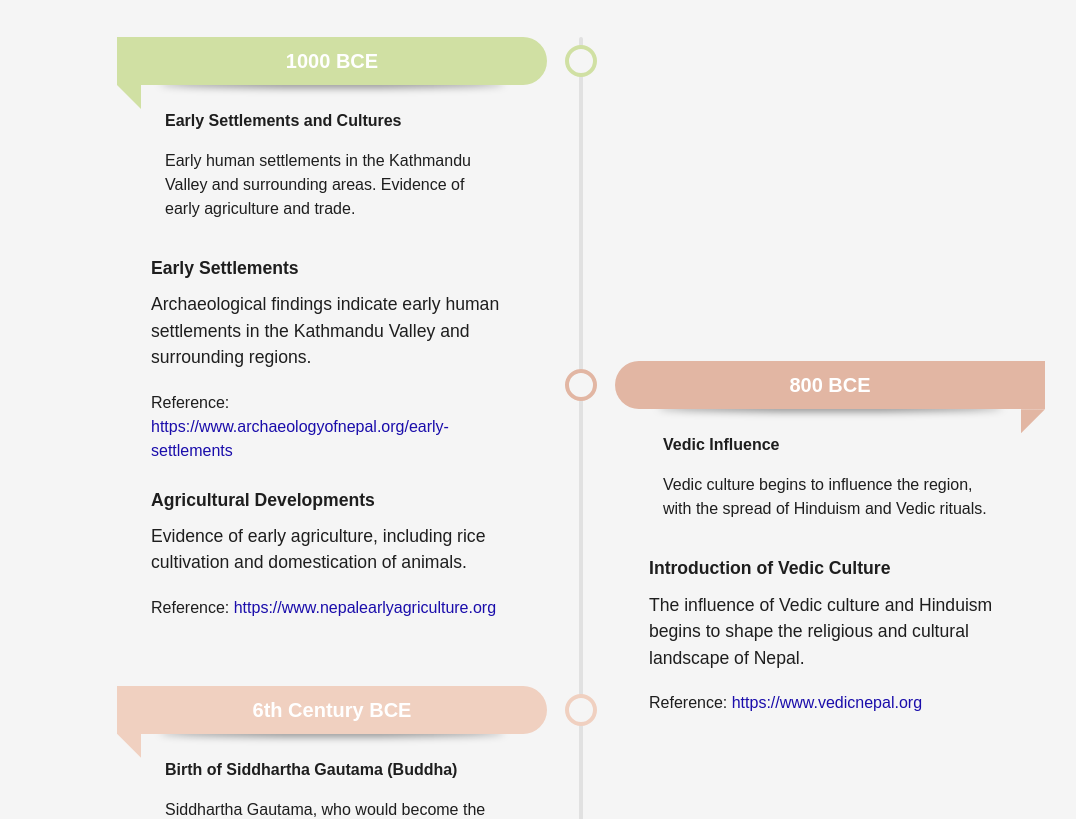
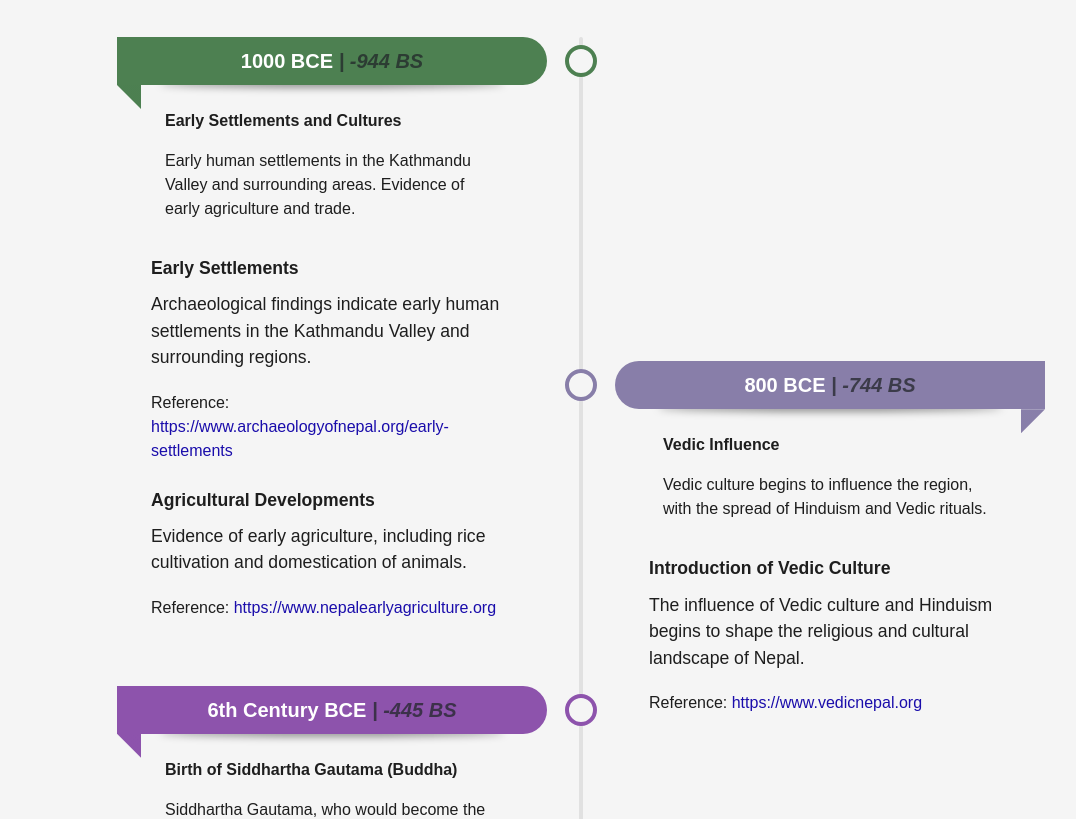
Before and after one commit to pratikshya-gautam/timeline, a Gatsby site: page /nepalies-history in a window 1280 px wide. Shown: the part 139-958 px from the top of the page, without its empty margins (75-1151 px from the left). Built offline with nearby package versions, Linux system fonts and the light colour scheme; Gatsby itself is replaced by a stand-in of ours.

Commit message:
update data function

```diff
--- a/src/components/timeline-style.tsx
+++ b/src/components/timeline-style.tsx
@@ -1,6 +1,8 @@
 import React from "react";
 import { css } from "@emotion/react";
 import { TimelineItem } from "./types";
+import { getRandomMutedColor } from "../shared/get-muted-color";
+import { convertADtoBS } from "../shared/conver-ad-to-bs";
 
 const timelineStyles = css`
   --color: rgba(30, 30, 30);
@@ -171,37 +173,62 @@ const timelineStyles = css`
   }
 `;
 
-function generateReference(reference: string | string[] | []| undefined) {
-  if (typeof reference === 'string') {
-    return (<div className="reference">Reference: <a href={reference} target="_blank">{reference}</a></div>);
+function generateReference(reference: string | string[] | [] | undefined) {
+  if (typeof reference === "string") {
+    return (
+      <div className="reference">
+        Reference:{" "}
+        <a href={reference} target="_blank">
+          {reference}
+        </a>
+      </div>
+    );
   } else if (Array.isArray(reference)) {
-    return reference.map(ref => (<div className="reference">Reference: <a href={ref} target="_blank">{ref}</a></div>))
+    return reference.map((ref) => (
+      <div className="reference">
+        Reference:{" "}
+        <a href={ref} target="_blank">
+          {ref}
+        </a>
+      </div>
+    ));
   } else {
-    return '';
+    return "";
   }
 }
 
-const TimelineCard = ({ date, title, descr, eventList, color }: TimelineItem) => (
+const TimelineCard = ({ date, title, descr, eventList }: TimelineItem) => {
+  const color = getRandomMutedColor();
+  const bsDate = convertADtoBS(date);
+  return (
     <li
       css={css`
         --accent-color: ${color};
       `}
     >
-    <div className="date">{date}</div>
-    <div className="title"><strong>{title}</strong></div>
+       <div className="date">
+            <span>
+                {date}  {date !== bsDate && <em className="text-muted">| {bsDate} BS</em>}
+            </span>
+        </div>
+      <div className="title">
+        <strong>{title}</strong>
+      </div>
       <div className="descr">{descr}</div>
-    <div style={{padding: '10px'}}>
-    {eventList && eventList.map((list)=>(
+      <div style={{ padding: "10px" }}>
+        {eventList &&
+          eventList.map((list) => (
             <>
               <div className="event-title">{list.event}</div>
               <div className="event-description">{list.description}</div>
               {generateReference(list.reference)}
-       <br/>
+              <br />
             </>
           ))}
       </div>
     </li>
   );
+};
 
 export interface TimelineProps {
   data: TimelineItem[];
@@ -212,9 +239,9 @@ const Timeline: React.FC<TimelineProps> = ({ data, title }) => (
   <div css={timelineStyles}>
     <h1>{title}</h1>
     <ul>
-      {data.map((item, index) => (
+      {data.map((item) => (
         <TimelineCard
-          key={index}
+          key={item.title}
           date={item.date}
           title={item.title}
           descr={item.descr}
--- a/src/data/nepalies-history.json
+++ b/src/data/nepalies-history.json
@@ -40,29 +40,6 @@
         "event": "Birth of Buddha",
         "description": "Siddhartha Gautama, later known as Buddha, is born in Lumbini, which is a significant event in world history.",
         "reference": "https://www.buddhahistory.org/lumbini"
-      }
-    ]
-  },
-  {
-    "date": "14th century",
-    "title": "Construction of Boudhanath Stupa",
-    "descr": "Boudhanath Stupa, one of the largest Buddhist stupas in the world, was constructed.",
-    "color": "#FFD700",
-    "eventList": [
-      {
-        "event": "Initial Construction",
-        "description": "The stupa was built shortly after the passing of the Buddha, around the 14th century.",
-        "reference": "https://en.wikipedia.org/wiki/Boudhanath"
-      },
-      {
-        "event": "Tibetan Refugees",
-        "description": "Following the 1959 Tibetan uprising, many Tibetan refugees settled around Boudhanath, leading to the construction of over 50 gompas (Buddhist monasteries).",
-        "reference": "https://en.wikipedia.org/wiki/Boudhanath"
-      },
-      {
-        "event": "UNESCO World Heritage Site",
-        "description": "In 1979, Boudhanath Stupa was designated as a UNESCO World Heritage Site.",
-        "reference": "https://en.wikipedia.org/wiki/Boudhanath"
       }
     ]
   },
--- a/src/pages/nepalies-history.tsx
+++ b/src/pages/nepalies-history.tsx
@@ -3,7 +3,7 @@ import type { HeadFC, PageProps } from "gatsby"
 import Timeline from "../components/timeline-style"
 import data from "../data/nepalies-history.json"
 import MyNavbar from "../components/nav-bar"
-
+console.log(data.map((r)=>r.date))
 const NepaliesHistory: React.FC<PageProps> = () => {
   return (
     <>
--- /dev/null
+++ b/src/shared/conver-ad-to-bs.ts
@@ -0,0 +1,54 @@
+import { parseDate } from "./parse-date-string";
+
+export function convertADtoBS(date: string): string {
+    const { year, month, day } = parseDate(date);
+
+    // Ensure year is defined, if not return the original date string
+    if (!year) {
+        return date;
+    }
+
+    // Convert year, month, and day to numbers (use default values if undefined)
+    const adYear = parseInt(year, 10);
+    const adMonth = month ? parseInt(month, 10) : undefined;
+    const adDay = day ? parseInt(day, 10) : undefined;
+
+    // Define the offset between AD and BS
+    const bsYearOffset = 56;
+    const bsMonthOffset = 8;
+    const bsDayOffset = 17;
+
+    // Calculate the BS year
+    let bsYear = adYear + bsYearOffset;
+
+    // Calculate the BS month and day
+    let bsMonth = adMonth !== undefined ? adMonth + bsMonthOffset : undefined;
+    let bsDay = adDay !== undefined ? adDay + bsDayOffset : undefined;
+
+    // Adjust the month and year if necessary
+    if (bsMonth !== undefined && bsMonth > 12) {
+        bsMonth -= 12;
+        bsYear += 1;
+    }
+
+    // Adjust the day and month if necessary
+    if (bsDay !== undefined && bsDay > 30) {
+        bsDay -= 30;
+        if (bsMonth !== undefined) {
+            bsMonth += 1;
+            if (bsMonth > 12) {
+                bsMonth -= 12;
+                bsYear += 1;
+            }
+        }
+    }
+
+    // Return the appropriate date string based on available components
+    if (bsDay === undefined && bsMonth === undefined) {
+        return `${bsYear}`;
+    } else if (bsDay === undefined) {
+        return `${bsYear}-${String(bsMonth).padStart(2, '0')}`;
+    } else {
+        return `${bsYear}-${String(bsMonth).padStart(2, '0')}-${String(bsDay).padStart(2, '0')}`;
+    }
+}
--- /dev/null
+++ b/src/shared/get-muted-color.ts
@@ -0,0 +1,11 @@
+export function getRandomMutedColor() {
+    // Generate random values for hue, saturation, and lightness
+    let hue = Math.floor(Math.random() * 360); // Hue: 0-360
+    let saturation = Math.floor(Math.random() * 30) + 20; // Saturation: 20-50%
+    let lightness = Math.floor(Math.random() * 30) + 40; // Lightness: 40-70%
+
+    // Convert HSL to a CSS color string
+    let color = `hsl(${hue}, ${saturation}%, ${lightness}%)`;
+
+    return color;
+}
--- /dev/null
+++ b/src/shared/parse-date-string.ts
@@ -0,0 +1,55 @@
+export interface ParsedDate {
+    year: string | undefined;
+    month: string | undefined;
+    day: string | undefined;
+  }
+
+  export function parseDate(dateString: string): ParsedDate {
+    // Regular expressions to match different date formats
+    const bceRegex = /^(\d+)\s*BCE$/;
+    const adRegex = /^(\d+)\s*AD$/;
+    const centuryRegex = /^(\d+)(st|nd|rd|th)\s*Century\s*(BCE|CE|AD)?$/;
+    const rangeRegex = /^(\d+)-(\d+)\s*(BCE|AD|CE)?$/;
+    const fullDateRegex = /^(\d{4})-(\d{2})-(\d{2})\s*(BCE|CE|AD)?$/;
+
+    // Check for BCE dates
+    if (bceRegex.test(dateString)) {
+      const match = dateString.match(bceRegex);
+      const year = `-${match![1]}`;  // Year as a negative string
+      return { year, month: undefined, day: undefined };
+    }
+
+    // Check for AD dates
+    if (adRegex.test(dateString)) {
+      const match = dateString.match(adRegex);
+      const year = match![1];
+      return { year, month: undefined, day: undefined };
+    }
+
+    // Check for full dates in BCE or AD/CE
+    if (fullDateRegex.test(dateString)) {
+      const match = dateString.match(fullDateRegex);
+      const year = (match![4] === 'BCE') ? `-${match![1]}` : match![1];
+      const month = match![2];
+      const day = match![3];
+      return { year, month, day };
+    }
+
+    // Check for centuries
+    if (centuryRegex.test(dateString)) {
+      const match = dateString.match(centuryRegex);
+      let year = (parseInt(match![1], 10) - 1) * 100 + 1; // Start of the century
+      if (match![3] === 'BCE') year = -year; // Convert to BCE if necessary
+      return { year: year.toString(), month: undefined, day: undefined };
+    }
+
+    // Check for ranges
+    if (rangeRegex.test(dateString)) {
+      const match = dateString.match(rangeRegex);
+      const startYear = match![3] === 'BCE' ? `-${match![1]}` : match![1];
+      return { year: startYear, month: undefined, day: undefined };
+    }
+
+    // If no match, return undefined for all values
+    return { year: undefined, month: undefined, day: undefined };
+  }
```
Lines whose indentation alone changed are shown as unchanged.
